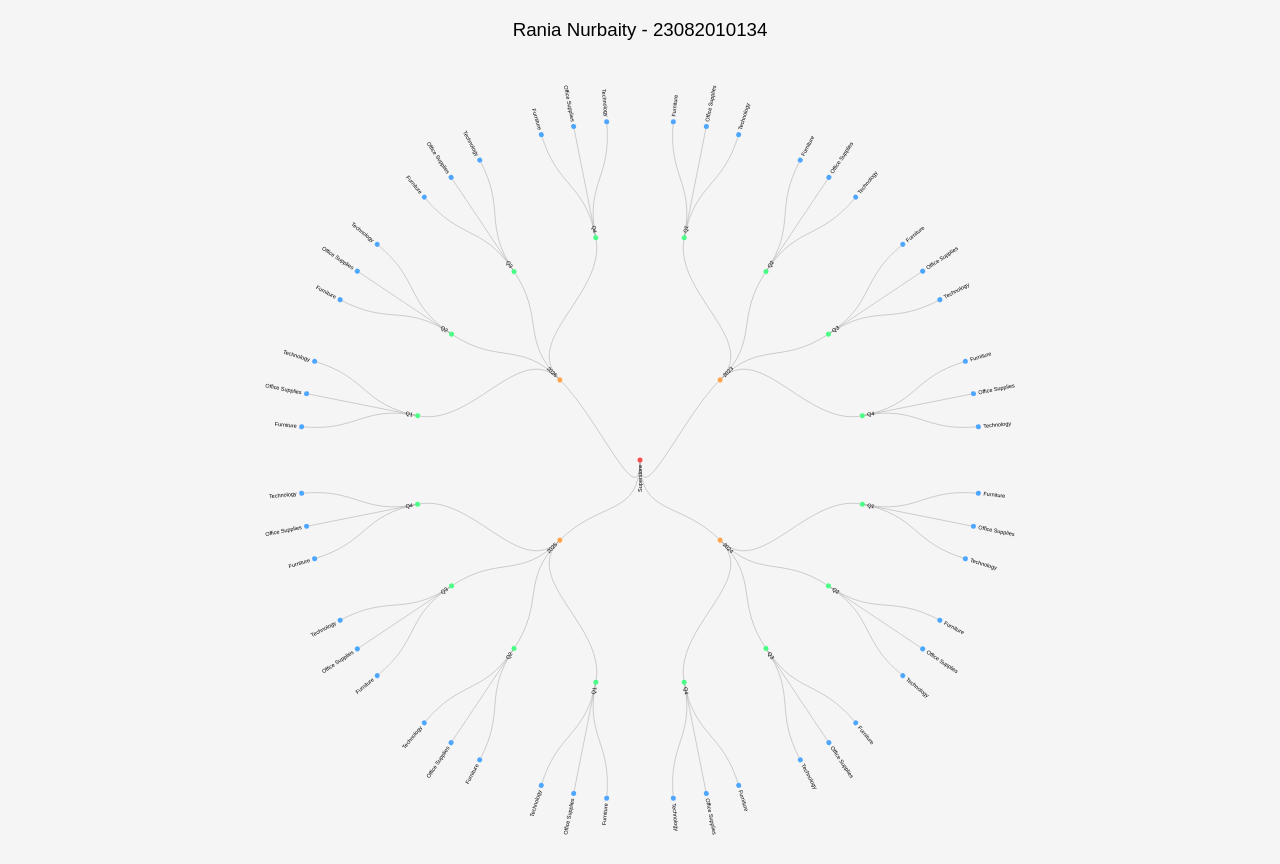
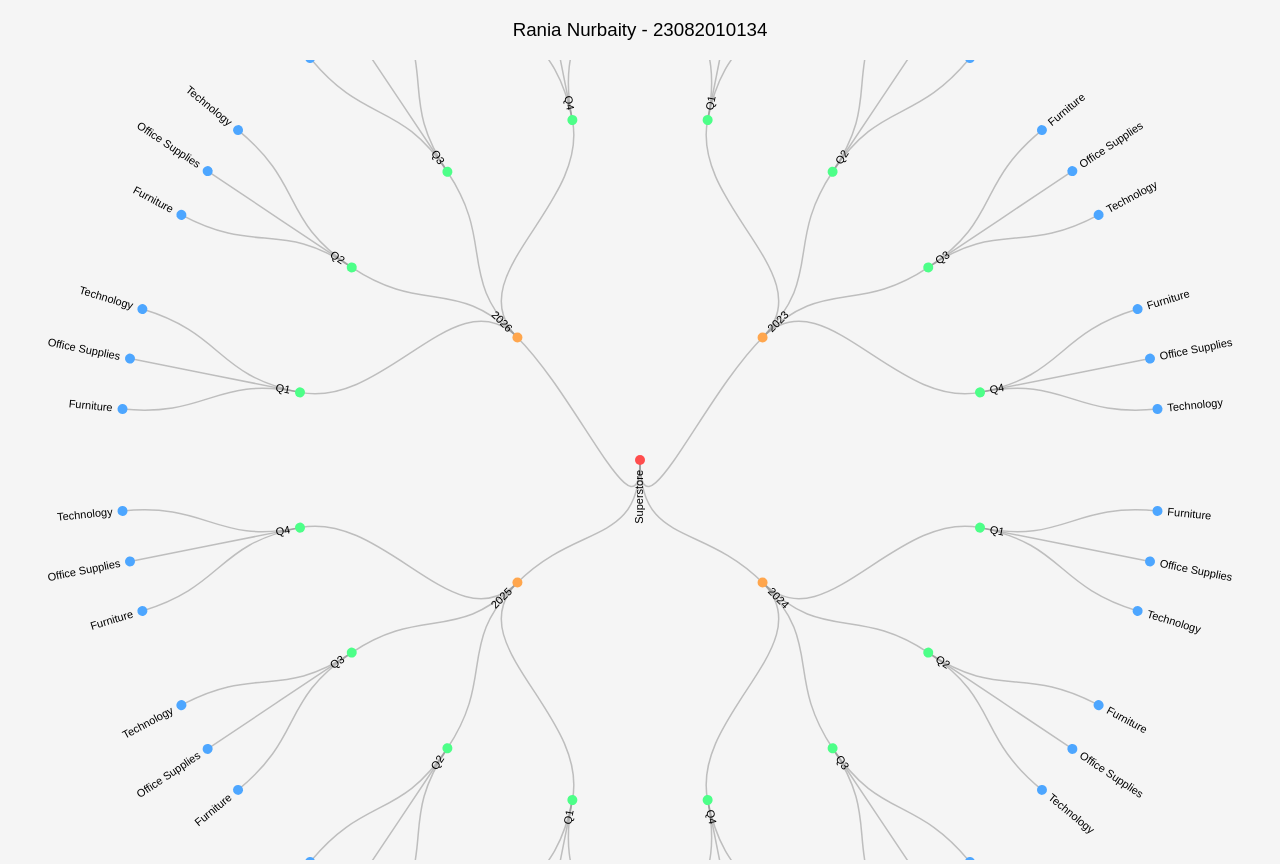
Before and after one commit to Ranianur21/134-superstore-radial-tree, a plain HTML site: page index.html in a window 1280 px wide. Shown: the part 61-925 px from the top of the page. Drawn offline with nearby package versions, Linux system fonts and the light colour scheme.

Commit message:
kembali ke awal aja deh

```diff
--- a/index.html
+++ b/index.html
@@ -73,12 +73,9 @@
 
 <script>
 
-const width = 1600;
-const height = 1600;
+const width = window.innerWidth;
+const height = window.innerHeight;
 const radius = width / 2;
-// const width = window.innerWidth;
-// const height = window.innerHeight;
-// const radius = width / 2;
 
 const tooltip = d3.select(".tooltip");
 
```
